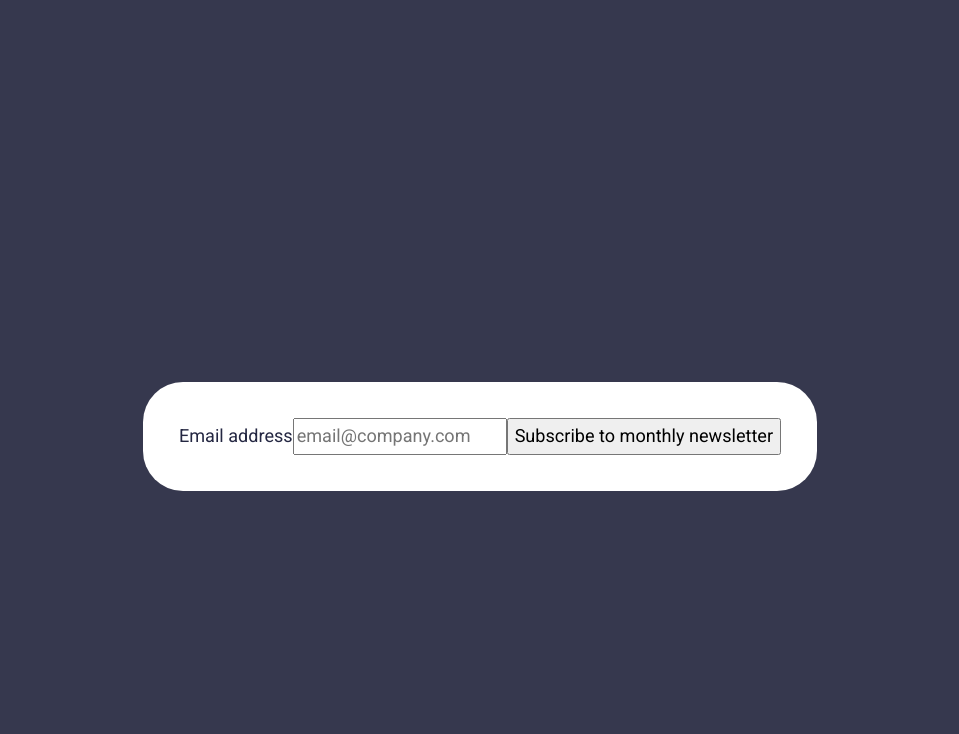
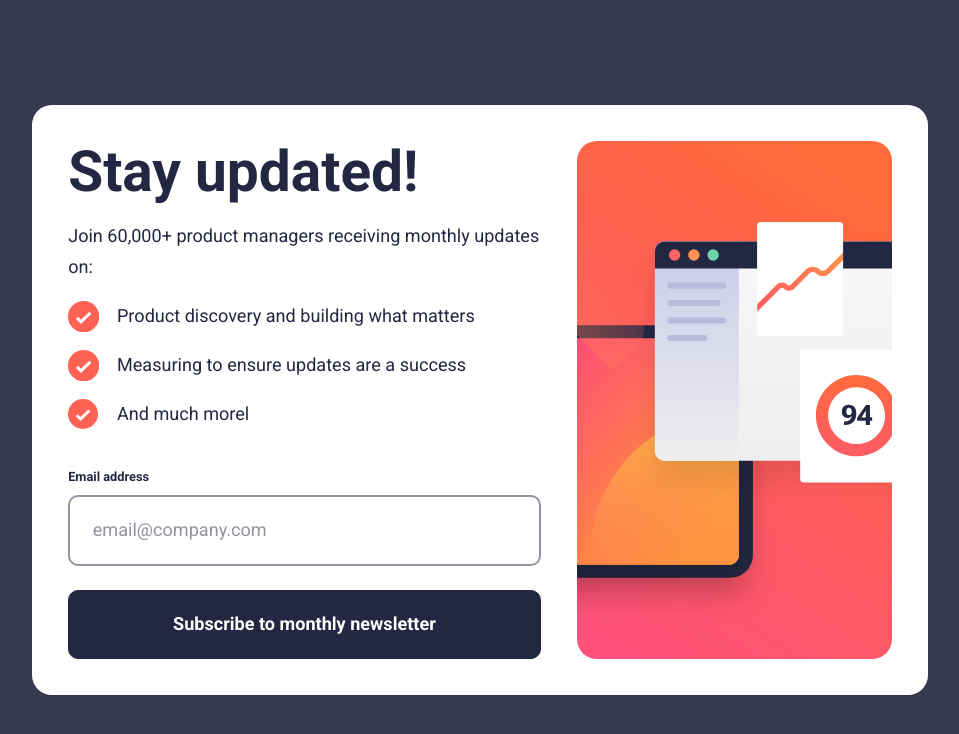
Before and after one commit to vladmee/newsletter-sign-up, a Next.js app: page / in a window 1280 px wide. Shown: the top 734 px of the page, without its empty margins (160-1119 px from the left). Built offline with nearby package versions, Linux system fonts and the light colour scheme.

Commit message:
Add styling

```diff
--- a/src/app/(pages)/globals.scss
+++ b/src/app/(pages)/globals.scss
@@ -1,5 +1,6 @@
 @import 'styles/reset.scss';
 @import 'styles/utilities.scss';
+@import 'styles/mixins.scss';
 
 :root {
   --color-dark: hsl(234, 29%, 20%);
@@ -7,65 +8,39 @@
   --color-grey: hsl(231, 7%, 60%);
   --color-white: hsl(0, 0%, 100%);
   --color-primary: hsl(4, 100%, 67%);
+  --color-primary-alt: hsl(344, 98%, 69%);
+  --color-error: hsl(4, 100%, 50%);
+  --color-error-20: rgba(255, 34, 12, 0.2);
   --size-step-0: clamp(1rem, calc(0.96rem + 0.22vw), 1.13rem);
-  --size-step-1: clamp(1.25rem, calc(1.16rem + 0.43vw), 1.5rem);
-  --size-step-2: clamp(1.56rem, calc(1.41rem + 0.76vw), 2rem);
-  --size-step-3: clamp(1.95rem, calc(1.71rem + 1.24vw), 2.66rem);
   --size-step-4: clamp(2.44rem, calc(2.05rem + 1.93vw), 3.55rem);
+  --size-label: clamp(0.6rem, calc(0.76rem + 0.18vw), 0.8rem);
+  --breakpoint-desktop: 64em;
 }
 
 body {
   background: var(--color-charcoal);
   color: var(--color-dark);
-  padding: 2em;
   font-family: var(--font-roboto);
   font-size: var(--size-step-0);
   line-height: 1.7;
   font-weight: 400;
 }
 
-a {
-  color: currentColor;
-  text-decoration-color: var(--color-primary);
-  text-decoration-thickness: 0.3ex;
-  text-underline-offset: 0.3ex;
-}
-
-h1,
-h2,
-h3 {
+h2 {
   font-weight: 700;
   line-height: 1.1;
 }
 
-h1 {
+h2 {
   font-size: var(--size-step-4);
   max-width: 20ch;
 }
 
-h2,
-h3 {
-  max-width: 28ch;
-}
-
-h2 {
-  font-size: var(--size-step-3);
-}
-
-h3 {
-  font-size: var(--size-step-2);
-}
-
-:is(h1, h2, h3) {
-  --flow-space: 1.5em;
-}
-
-:is(h1, h2, h3) + * {
-  --flow-space: 0.5em;
-}
-
 main {
   min-height: 100vh;
-  display: grid;
-  place-content: center;
+
+  @include desktop {
+    display: grid;
+    place-content: center;
+  }
 }
--- a/src/components/SubscriptionForm.tsx
+++ b/src/components/SubscriptionForm.tsx
@@ -1,8 +1,10 @@
 'use client';
 
 import { useState } from 'react';
+import Image from 'next/image';
 
 import styles from './subscription-form.module.scss';
+import { spawn } from 'child_process';
 
 interface Data {
   email: string;
@@ -11,9 +13,21 @@ interface Data {
 function SubscriptionForm() {
   const [email, setEmail] = useState('');
   const [data, setData] = useState<Data | null>(null);
+  const [error, setError] = useState<string | null>(null);
 
   const handleSubmit = async (event: React.FormEvent<HTMLFormElement>) => {
     event.preventDefault();
+
+    if (!email) {
+      setError('Email cannot be empty');
+      return;
+    }
+    const emailPattern = /^[\w-]+(\.[\w-]+)*@([\w-]+\.)+[a-zA-Z]{2,7}$/;
+    if (!emailPattern.test(email)) {
+      setError('Please enter a valid email address');
+      return;
+    }
+
     const data = {
       email: email,
     };
@@ -36,26 +50,105 @@ function SubscriptionForm() {
     setData(result);
   };
 
-  if (data) {
-    return <div className={styles['container']}>Thank you, {data.email}!</div>;
+  const handleChange = (event: React.ChangeEvent<HTMLInputElement>) => {
+    setError(null);
+    setEmail(event.target.value);
+  };
+
+  const handleDismiss = () => {
+    setData(null);
+  };
+
+  if (data && data.email) {
+    return (
+      <div className={`${styles['container-wrapper']}`}>
+        <div className={`${styles['container']} ${styles['success']}`}>
+          <div className={`${styles['success-col']} flow`}>
+            <div className={`${styles['text-success']} flow`}>
+              <Image
+                src="/icon-success.svg"
+                alt="Thanks for subscribing!"
+                width={64}
+                height={64}
+              />
+              <h2>Thanks for subscribing!</h2>
+              <p>
+                A confirmation email has hen sent to{' '}
+                <strong>{data.email}</strong>. Please open It and click the
+                button inside to confirm your subscription.
+              </p>
+            </div>
+            <div className={styles['btn-success']}>
+              <button onClick={handleDismiss} className={styles['btn-form']}>
+                Dismiss message
+              </button>
+            </div>
+          </div>
+        </div>
+      </div>
+    );
   }
 
   return (
-    <form onSubmit={handleSubmit} className={styles['container']}>
-      <label htmlFor="email">Email address</label>
+    <div className={styles['container-wrapper']}>
+      <div className={styles['img-mobile']}>
+        <Image
+          src="/illustration-sign-up-mobile.svg"
+          alt="Stay updated!"
+          fill={true}
+          style={{ objectFit: 'cover', objectPosition: 'top center' }}
+        />
+      </div>
+      <div className={`${styles['container']}`}>
+        <div className={`${styles['info-col']} flow`}>
+          {/* Starting with h2 thinking that it could be used as a component inside a page that would most likely have an h1 already  */}
+          <h2>Stay updated!</h2>
+          <p>Join 60,000+ product managers receiving monthly updates on:</p>
+          <ul role="list" className={`${styles['list']} flow`}>
+            <li>Product discovery and building what matters</li>
+            <li>Measuring to ensure updates are a success</li>
+            <li>And much morel</li>
+          </ul>
+          <form
+            onSubmit={handleSubmit}
+            className={`${styles['subscription-form']}`}
+          >
+            <div className={styles['label-wrapper']}>
+              <label htmlFor="email" className={styles['label-form']}>
+                Email address
+              </label>
+              {error && <span className={styles['label-error']}>{error}</span>}
+            </div>
             <input
-        type="email"
+              type="text"
               id="email"
               name="email"
-        required
-        minLength={5}
-        maxLength={30}
               placeholder="email@company.com"
               value={email}
-        onChange={(e) => setEmail(e.target.value)}
+              onChange={handleChange}
+              className={`${styles['input-form']} ${
+                error ? styles['has-error'] : ''
+              }`}
             />
-      <button type="submit">Subscribe to monthly newsletter</button>
+            <button
+              type="submit"
+              className={styles['btn-form']}
+              disabled={!!error}
+            >
+              Subscribe to monthly newsletter
+            </button>
           </form>
+        </div>
+        <div className={styles['img-col']}>
+          <Image
+            src="/illustration-sign-up-desktop.svg"
+            alt="Stay updated!"
+            fill={true}
+            style={{ objectFit: 'cover', objectPosition: 'right center' }}
+          />
+        </div>
+      </div>
+    </div>
   );
 }
 
--- a/src/components/subscription-form.module.scss
+++ b/src/components/subscription-form.module.scss
@@ -1,5 +1,195 @@
+@import 'styles/mixins.scss';
+
+.container-wrapper {
+  display: flex;
+  flex-direction: column;
+  background-color: var(--color-white);
+
+  min-height: 100vh;
+  @include desktop {
+    min-height: auto;
+    border-radius: 20px;
+  }
+}
+
 .container {
-  background-color: var(--color-white);
-  border-radius: 40px;
   padding: 2em;
+  position: relative;
+  display: flex;
+  flex-direction: column;
+  align-items: center;
+  gap: 2em;
+  flex-grow: 1;
+
+  @include desktop {
+    flex-direction: row;
+    min-width: clamp(
+      calc(var(--breakpoint-desktop) * 0.7),
+      70vw,
+      calc(var(--breakpoint-desktop) * 0.9)
+    );
+  }
+
+  &.success {
+    @include desktop {
+      min-width: auto;
+      max-width: 65ch;
+    }
+  }
 }
+.img-mobile {
+  position: relative;
+  width: 100%;
+  height: 30vh;
+  overflow: hidden;
+  border-bottom-left-radius: 20px;
+  border-bottom-right-radius: 20px;
+  display: block;
+
+  @include desktop {
+    display: none;
+  }
+}
+
+.info-col,
+.success-col {
+  display: flex;
+  flex-direction: column;
+  width: 100%;
+  height: auto;
+}
+
+.info-col {
+  @include desktop {
+    width: 60%;
+  }
+}
+
+.img-col {
+  display: none;
+  @include desktop {
+    position: relative;
+    display: block;
+    width: 40%;
+    height: 100%;
+    border-radius: 20px;
+    overflow: hidden;
+  }
+}
+
+.success-col {
+  height: 100%;
+  display: flex;
+  flex-direction: column;
+  justify-content: space-between;
+  flex-grow: 1;
+}
+.text-success {
+  flex-grow: 1;
+  display: flex;
+  flex-direction: column;
+  justify-content: center;
+}
+
+.list {
+  padding: 0;
+
+  li {
+    position: relative;
+    display: flex;
+    flex-direction: row;
+    gap: 1em;
+
+    &::before {
+      content: '';
+      display: block;
+      background-image: url('/icon-list.svg');
+      background-size: contain;
+      background-repeat: no-repeat;
+      width: calc(var(--size-step-0) * 1.7);
+      height: calc(var(--size-step-0) * 1.7);
+    }
+  }
+}
+
+.subscription-form {
+  display: flex;
+  flex-direction: column;
+  gap: calc(var(--size-label) / 2);
+}
+
+.label-wrapper {
+  display: flex;
+  flex-direction: row;
+  justify-content: space-between;
+}
+.label-form,
+.label-error {
+  display: block;
+  font-size: var(--size-label);
+  line-height: 1.8;
+  font-weight: 700;
+}
+.label-error {
+  color: var(--color-error);
+}
+
+.input-form {
+  margin-bottom: 1em;
+  border: 2px solid var(--color-grey);
+  border-radius: 10px;
+  padding: 1em 1.25em;
+
+  &:hover,
+  &:focus,
+  &:active {
+    cursor: pointer;
+    border-color: var(--color-primary);
+    transition: border-color 0.3s ease;
+  }
+
+  &::placeholder {
+    color: var(--color-grey);
+  }
+
+  &.has-error {
+    border-color: var(--color-error);
+    background-color: var(--color-error-20);
+    color: var(--color-error);
+
+    &::placeholder {
+      color: var(--color-error);
+    }
+  }
+}
+.btn-form {
+  width: 100%;
+  border: 1px solid var(--color-dark);
+  border-radius: 10px;
+  padding: 1em 1.25em;
+  background-color: var(--color-dark);
+  color: var(--color-white);
+  font-weight: 700;
+  overflow: hidden;
+  transition: background 0.3s ease, border-color 0.3s ease;
+
+  &:hover,
+  &:focus {
+    cursor: pointer;
+    background: var(--color-primary); /* fallback for old browsers */
+    background: linear-gradient(
+      to right,
+      var(--color-primary-alt),
+      var(--color-primary)
+    );
+    border-color: var(--color-primary);
+  }
+
+  &:disabled,
+  &:disabled:hover,
+  &:disabled:focus {
+    background: var(--color-grey);
+    border-color: var(--color-grey);
+    cursor: not-allowed;
+  }
+}
--- /dev/null
+++ b/src/styles/mixins.scss
@@ -0,0 +1,5 @@
+@mixin desktop {
+  @media (min-width: 64em) {
+    @content;
+  }
+}
```
Lines whose indentation alone changed are shown as unchanged.
